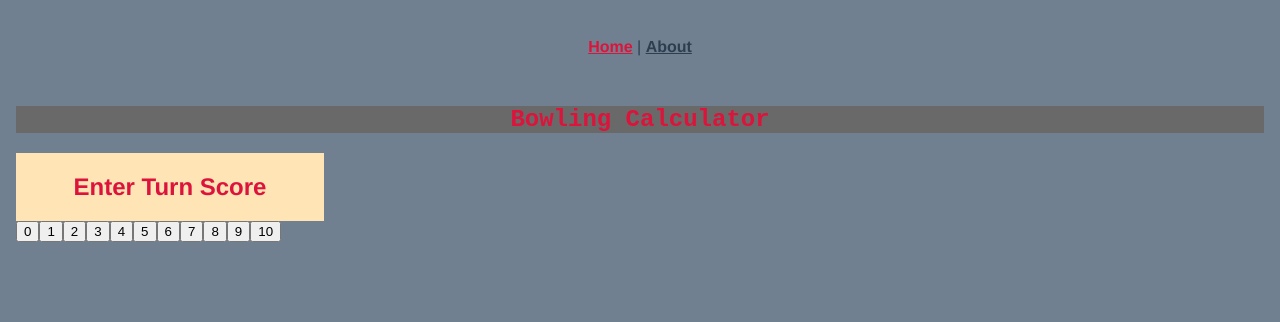
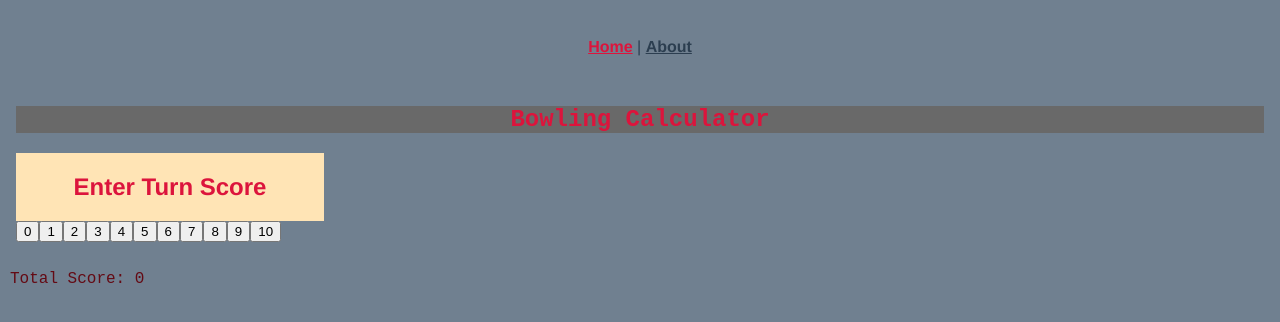
Before and after one commit to viggeron1337/Bowling-With-Backend, a Vue app in the folder client/: page / in a window 1280 px wide. Shown: the top 322 px of the page. Built offline with nearby package versions, Linux system fonts and the light colour scheme.

Commit message:
Added stateless component to render total score for the user - Added comments to AddScoreRecord component.

```diff
--- a/client/src/components/AddScoreRecord.vue
+++ b/client/src/components/AddScoreRecord.vue
@@ -14,19 +14,45 @@
       <button v-on:click="registerState(9)" type="button">9</button>
        <button v-on:click="registerState(10)" type="button">10</button>
       </div>
-  </div>
+        <TotalScoreComponent :totalScore="total">
+        </TotalScoreComponent>
+ </div>
 </template>
 
 <script>
 import {mapActions} from 'vuex'
-export default {
+import {mapGetters} from 'vuex'
+import TotalScoreComponent from '../components/TotalScore.vue'
+
+export default{
   name: 'AddScoreRecord',
+  components:{
+    TotalScoreComponent
+  },
+  /*data - container for the data belonging to this component:
+  needs to be returned from a function so that every new
+  instance of this component gets thier own versions.
+  This differs from props not only because of the above, but also
+  because these are items we want to keep track of.*/
+  data(){
+    return{
+    }
+  },
+  /*methods - contains the methods of this component,
+  allows for parameters as opposed to computed*/
   methods: {
     ...mapActions(['updatePlayer','calculate']),
     registerState (value) {
       this.updatePlayer(value)
       this.calculate(value)
     }
+  },
+  /*computed - properties does not get updated everytime we re-render -
+  only when they have been affected*/
+  computed: {
+       ...mapGetters({
+         total: 'getTotal',
+       })
   }
 }
 </script>
@@ -42,4 +68,12 @@ h2{
 .inputButtons{
   float: left;
 }
+
+.total{
+   font-family: 'Courier New', Courier, monospace;
+  position:absolute;
+  top: 270px;
+  left: 10px;
+  color: rgba(100, 10, 20, 255);
+}
 </style>
--- /dev/null
+++ b/client/src/components/TotalScore.vue
@@ -0,0 +1,24 @@
+<template functional>
+  <div class = "total">
+    <div>Total Score: {{props.totalScore}}</div>
+  </div>
+</template>
+
+<script>
+export default {
+    name: 'TotalScore',
+    props:{
+        totalScore: 0
+    }
+}
+</script>
+
+<style>
+.total{
+  font-family: 'Courier New', Courier, monospace;
+  position:absolute;
+  top: 270px;
+  left: 10px;
+  color: rgba(100, 10, 20, 255);
+}
+</style>
--- a/client/src/store/modules/scorerecords.js
+++ b/client/src/store/modules/scorerecords.js
@@ -19,7 +19,9 @@ const state = {
 
 //Gets the global state of the component
 const getters = {
-    allRoundRecords: (state) => state.rounds
+    getTotal(state){
+       return state.totalScore
+    }
 };
 
 // Run services on backend and commit changes with actions,
@@ -95,7 +97,6 @@ const actions = {
       await Api().put('calculateTotal', calcObj)
       .then( (res) => {
         commit('updateTotal', res.data.scoreContainer)
-        console.log(res.data)
       }
     )
   }
@@ -106,10 +107,6 @@ const actions = {
 const mutations = {
     mUpdatePlayer: (state, playerState)  => {
         state.player = playerState
-    },
-    updateTotal: (state, addToTotal) => {
-        state.totalScore += addToTotal
-        state.totalTries++;
 
         const historyLength = state.player.entries.length
         const strikeStatus = state.player.entries[historyLength - 1].strike
@@ -118,6 +115,10 @@ const mutations = {
             state.player.currRound++
             state.player.currTry = 0
         }
+    },
+    updateTotal: (state, addToTotal) => {
+        state.totalScore += addToTotal
+        state.totalTries++;
 
         console.log('The total score is now: ' + state.totalScore)
     }
```
Also changed, not shown: 1 other file (tests, documents, lock files or other folders).
